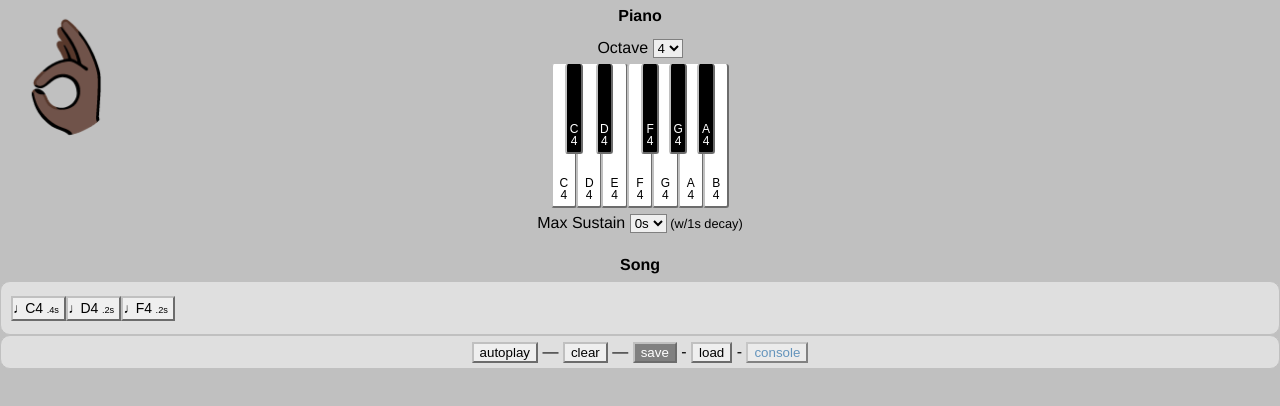
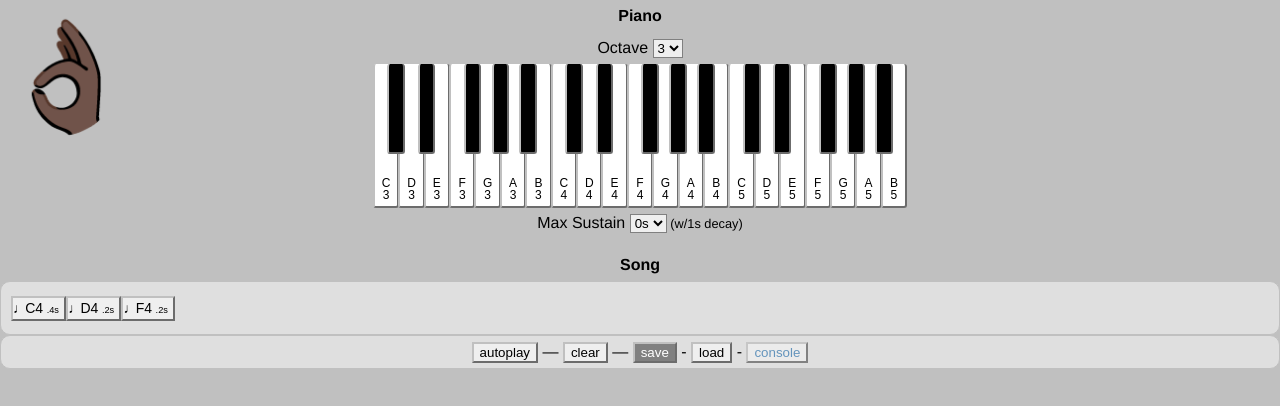
Before and after one commit to dvdrtrgn/build-blocks, a Vue app: page / in a window 1280 px wide. Shown: the top 406 px of the page. Built offline with nearby package versions, Linux system fonts and the light colour scheme.

Commit message:
Make a 3 octave piano

```diff
--- a/src/libs/octave-model.js
+++ b/src/libs/octave-model.js
@@ -1,5 +1,3 @@
-const list = [1, 2, 3, 4, 5, 6];
-
 function make(num = 4) {
   let temp = 'CX C#X DX D#X EX FX F#X GX G#X AX A#X BX';
   let octave = temp.replaceAll('X', num);
@@ -8,6 +6,5 @@ function make(num = 4) {
 }
 
 export default {
-  list,
   make,
 };
--- a/src/views/Muse/Piano/PianoKey.vue
+++ b/src/views/Muse/Piano/PianoKey.vue
@@ -38,7 +38,7 @@
         if (this.playing && this.toggle) return this.synth.stop();
 
         this.synth.start(this.pitch, this.duration);
-        // console.log(this.synth);
+
         Bus.$emit('playing', this.synth.note);
       },
       stopTone() {
@@ -120,11 +120,12 @@
     }
     &.ebony {
       background-color: black;
-      color: white;
+      // color: white;
       height: $short;
       margin: 0 $thin / -2;
       width: $thin;
       z-index: 2;
+
       &.left {
         left: $thin / -7;
       }
--- /dev/null
+++ b/src/views/Muse/Piano/PianoOctave.vue
@@ -0,0 +1,25 @@
+<template lang="pug">
+  .keylist
+    PianoKey(
+      v-for="pitch in octave"
+      :pitch="pitch"
+      :key="pitch"
+    )
+</template>
+
+<script>
+  import PianoKey from './PianoKey';
+
+  export default {
+    props: ['octave'],
+    components: {
+      PianoKey,
+    },
+  };
+</script>
+
+<style lang="scss">
+  #Piano .keylist {
+    display: inline-block;
+  }
+</style>
--- a/src/views/Muse/Piano/_.vue
+++ b/src/views/Muse/Piano/_.vue
@@ -5,14 +5,16 @@
     <label>
       Octave
       <select v-model.number="octave_num">
-        <option v-for="num in octaves" :key="num">
+        <option v-for="num in 5" :key="num">
           {{ num }}
         </option>
       </select>
     </label>
 
-    <div class="keylist">
-      <PianoKey v-for="pitch in octave" :pitch="pitch" :key="pitch" />
+    <div class="pianolist">
+      <PianoOctave :octave="octave1" />
+      <PianoOctave :octave="octave2" />
+      <PianoOctave :octave="octave3" />
     </div>
 
     <label>
@@ -30,22 +32,21 @@
 <script>
   import Store from '@/store';
   import Bus from '@/bus';
-  import PianoKey from './PianoKey';
+  import PianoOctave from './PianoOctave';
 
   import makeSynth from '@/libs/make-synth.js';
   import Octave from '@/libs/octave-model.js';
 
   export default {
     components: {
-      PianoKey,
+      PianoOctave,
     },
     data() {
       return {
         sustain: Store.getters.getTime, // initial value
         synth: makeSynth(),
-        octaves: Octave.list,
         sustains: [0, 1, 2, 3, 4],
-        octave_num: 4,
+        octave_num: 3,
         notes: [],
       };
     },
@@ -65,8 +66,14 @@
       },
     },
     computed: {
-      octave() {
-        return Octave.make(this.octave_num);
+      octave1() {
+        return Octave.make(this.octave_num + 0);
+      },
+      octave2() {
+        return Octave.make(this.octave_num + 1);
+      },
+      octave3() {
+        return Octave.make(this.octave_num + 2);
       },
     },
     mounted() {
```
